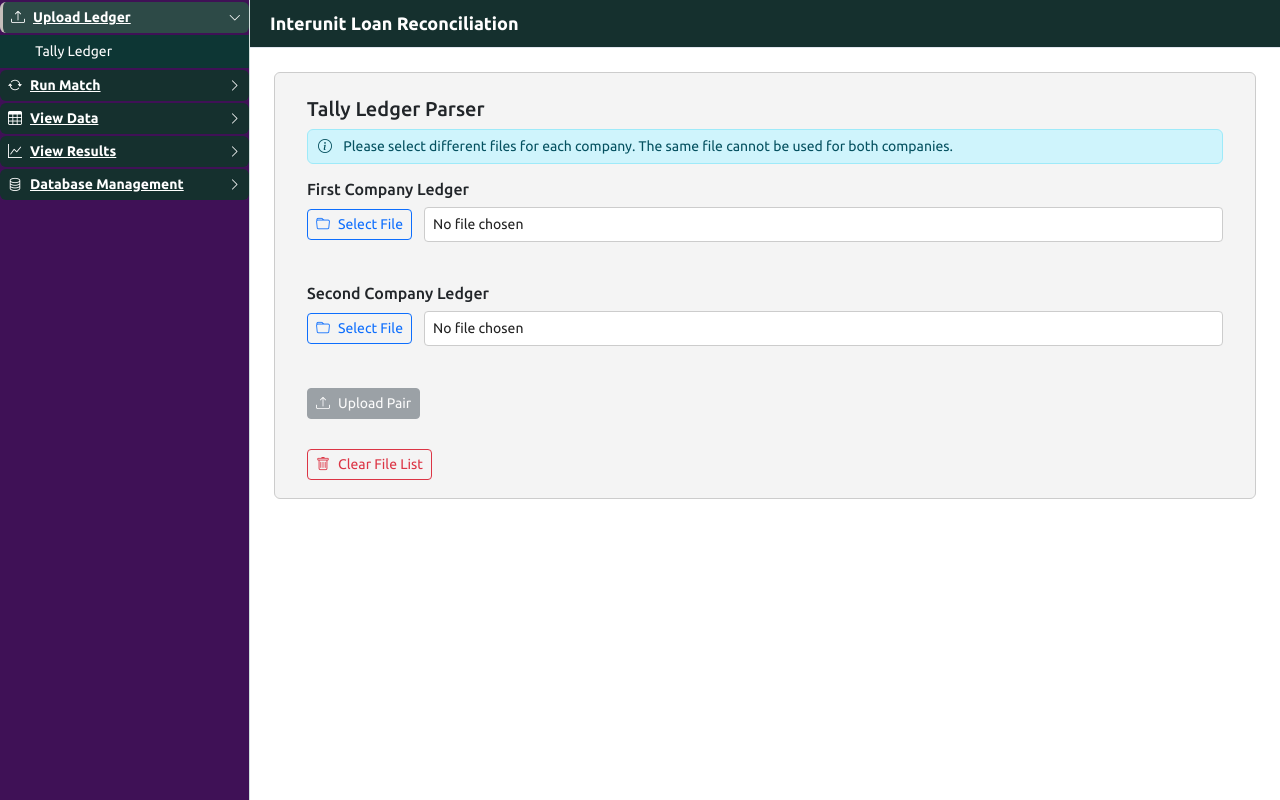
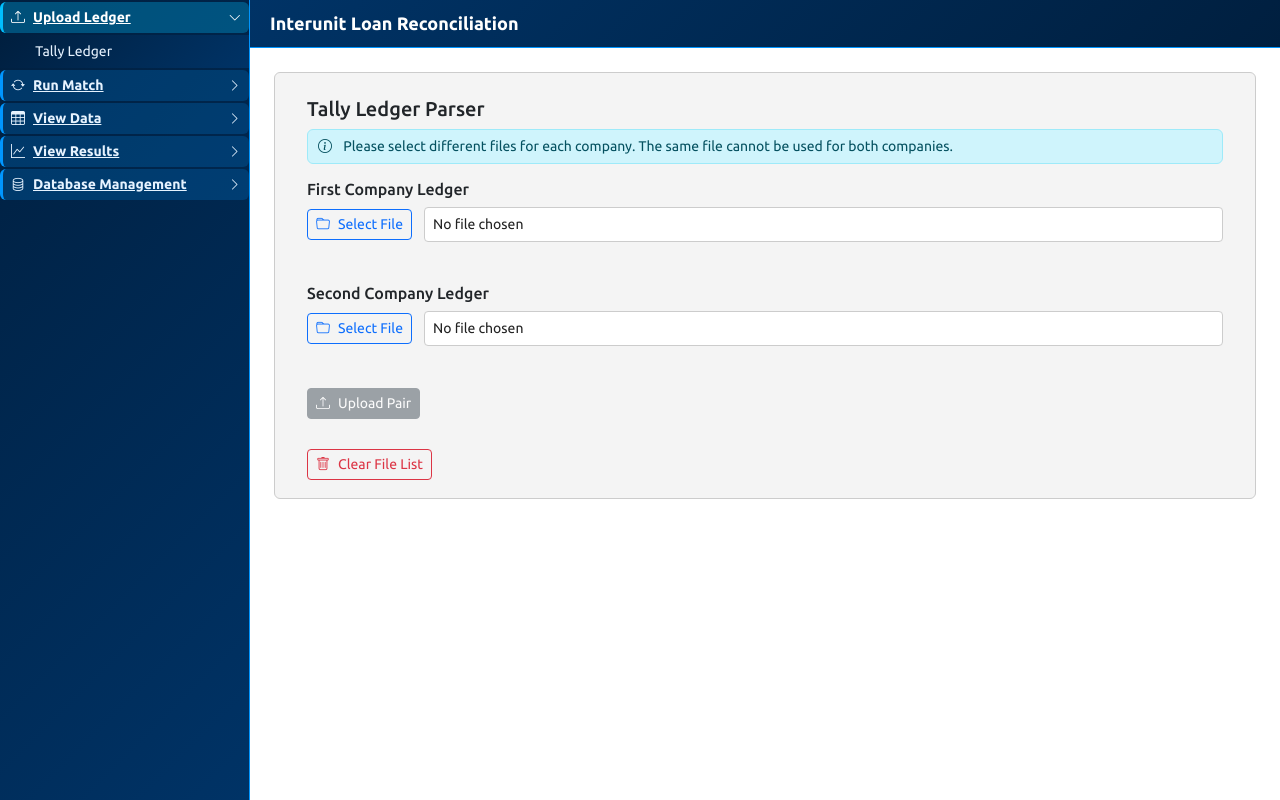
Before and after one commit to m-islam-ciplc/Dev_Interunit_Loan_Recon, a Flask app: page / in a window 1280 px wide. Run offline with Flask 3, Linux system fonts and the light colour scheme; data that the repository does not hold is empty; some libraries are stand-ins or nearby versions.

Commit message:
Update sidebar and menu styles for improved UI aesthetics
- Changed sidebar background to a linear gradient and updated border color for a modern look.
- Modified menu item colors and hover effects for better visibility and user interaction.
- Enhanced submenu styles with consistent gradient backgrounds and improved text colors for readability.
- Updated success, warning, and secondary background colors to align with the new design theme.

```diff
--- a/static/style.css
+++ b/static/style.css
@@ -43,10 +43,10 @@ code {
     top: 0 !important;
     width: 250px !important;
     height: 100vh !important;
-    background: #3f1156 !important;
+    background: linear-gradient(135deg, #001f3f, #003366) !important;
     z-index: 1000 !important;
     overflow-y: auto;
-    border-right: 1px solid #d1e0dd;
+    border-right: 1px solid #0096ff;
 }
 
 /* Main content area */
@@ -138,8 +138,8 @@ code {
 
 /* Menu styles */
 .menu-item {
-    color: #fff;
-    background: #15302e;
+    color: #e6f3ff;
+    background: rgba(0, 150, 255, 0.2);
     font-weight: 600;
     border-radius: 6px;
     padding: 5px 0.5rem;
@@ -151,16 +151,17 @@ code {
     transition: background 0.2s, color 0.2s;
     cursor: pointer;
     font-size: 14px;
+    border-left: 3px solid #0096ff;
 }
 
 .menu-item.active, .menu-item[aria-expanded="true"] {
-    background: #1c4643;
+    background: rgba(0, 191, 255, 0.3);
     color: #fff;
-    border-left: 3px solid #c6bfbb;
+    border-left: 3px solid #00bfff;
 }
 
 .menu-item:hover, .menu-item[aria-expanded="true"] {
-    background: #2d4a47;
+    background: rgba(0, 191, 255, 0.3);
     color: #fff;
 }
 
@@ -177,7 +178,7 @@ code {
 }
 
 .submenu-list {
-    background: #0d3634;
+    background: linear-gradient(135deg, #001f3f, #003366);
     display: flex;
     flex-direction: column;
     padding-left: 0;
@@ -186,10 +187,10 @@ code {
 .submenu-item {
     display: block;
     width: 100%;
-    color: #fff;
+    color: #e6f3ff;
     padding-left: 2.2rem;
     border-left: none;
-    background: #0d3634;
+    background: linear-gradient(135deg, #001f3f, #003366);
     font-weight: 400;
     margin-top: 2px;
     margin-bottom: 2px;
@@ -201,8 +202,8 @@ code {
 }
 
 .submenu-item:hover {
-    background: #1c4643;
-    color: #37a000;
+    background: rgba(0, 191, 255, 0.3);
+    color: #fff;
 }
 
 .menu-item .bi-chevron-down {
@@ -217,8 +218,8 @@ code {
 
 /* Topbar */
 .topbar {
-    background: #15302e;
-    border-bottom: 1px solid #e1e6ef;
+    background: linear-gradient(135deg, #003366, #001f3f);
+    border-bottom: 1px solid #0096ff;
     height: 48px;
     width: calc(100% - 250px);
     margin-left: 250px;
@@ -534,16 +535,16 @@ td[data-column="actions"] .btn:last-child {
 }
 
 .bg-success {
-    background-color: #d4edda !important;
-    color: #155724 !important;
+    background-color: #00bcd4 !important;
+    color: #fff !important;
 }
 
 .bg-warning {
-    background-color: #fff3cd !important;
-    color: #856404 !important;
+    background-color: #ff9800 !important;
+    color: #fff !important;
 }
 
 .bg-secondary {
-    background-color: #e2e3e5 !important;
-    color: #383d41 !important;
+    background-color: #0096ff !important;
+    color: #fff !important;
 }
```
